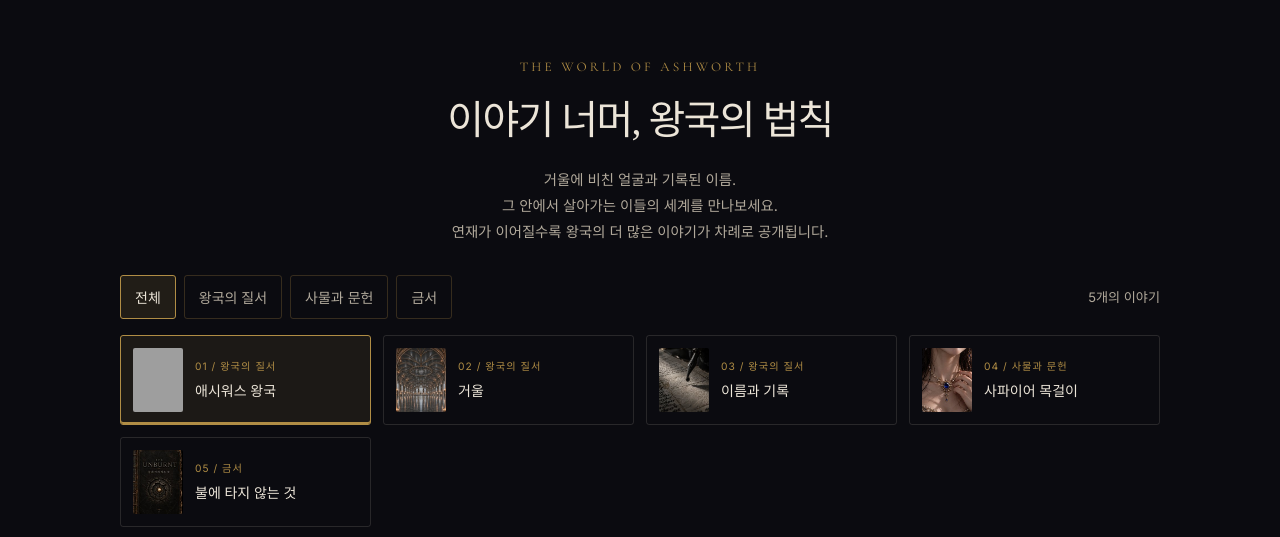
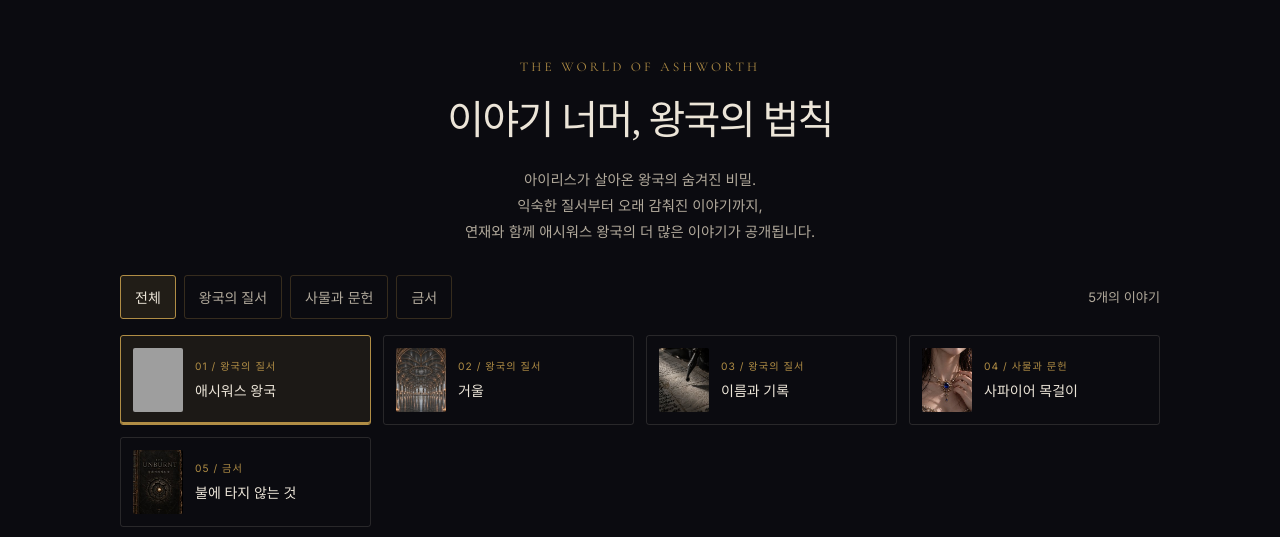
Before and after one commit to innerarchitectofficial/iris-ashworth-site, a plain HTML site: page world.html in a window 1280 px wide. Shown: the part 263-800 px from the top of the page. Drawn offline with nearby package versions, Linux system fonts and the light colour scheme; grey boxes are pictures that could not be loaded.

Commit message:
Add files via upload

```diff
--- a/world.html
+++ b/world.html
@@ -22,7 +22,7 @@
   <header class="top-logo"><a href="index.html" aria-label="메인으로 돌아가기"><img src="images/brand-logo.png" alt="Iris Ashworth" width="1983" height="793" decoding="async"></a></header>
   <nav class="site-nav" aria-label="주 메뉴"><a href="index.html">작품 소개</a><a href="contents.html">연재 목차</a><a href="characters.html">등장인물</a><a href="world.html" aria-current="page">세계관</a></nav>
   <main id="main">
-    <section class="intro world-intro"><p class="eyebrow">THE WORLD OF ASHWORTH</p><h1>이야기 너머, 왕국의 법칙</h1><p class="intro-sub">거울에 비친 얼굴과 기록된 이름.<br>그 안에서 살아가는 이들의 세계를 만나보세요.<br>연재가 이어질수록 왕국의 더 많은 이야기가 차례로 공개됩니다.</p></section>
+    <section class="intro world-intro"><p class="eyebrow">THE WORLD OF ASHWORTH</p><h1>이야기 너머, 왕국의 법칙</h1><p class="intro-sub">아이리스가 살아온 왕국의 숨겨진 비밀.<br>익숙한 질서부터 오래 감춰진 이야기까지,<br>연재와 함께 애시워스 왕국의 더 많은 이야기가 공개됩니다.</p></section>
     <section class="world-browser" id="world-browser" aria-label="세계관 목록">
       <div class="browser-heading"><div class="world-filters" role="group" aria-label="세계관 분류" hidden><button type="button" data-world-filter="all" aria-pressed="true">전체</button><button type="button" data-world-filter="order" aria-pressed="false">왕국의 질서</button><button type="button" data-world-filter="objects" aria-pressed="false">사물과 문헌</button><button type="button" data-world-filter="forbidden" aria-pressed="false">금서</button></div><p id="world-count">5개의 이야기</p></div>
       <div class="collection-tools" id="world-search-tools" hidden><label for="world-search">세계관 찾기</label><input id="world-search" type="search" placeholder="이름이나 단어로 찾아보세요" autocomplete="off"></div>
```
